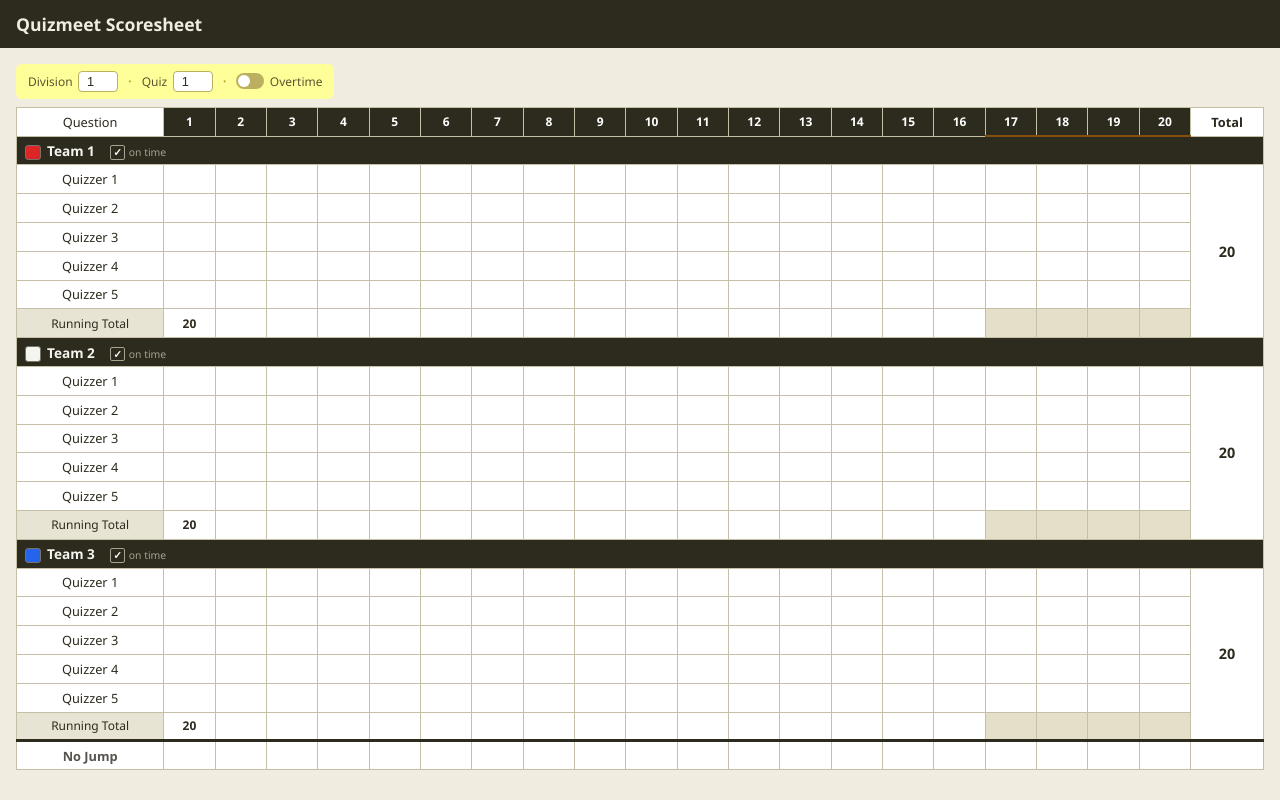
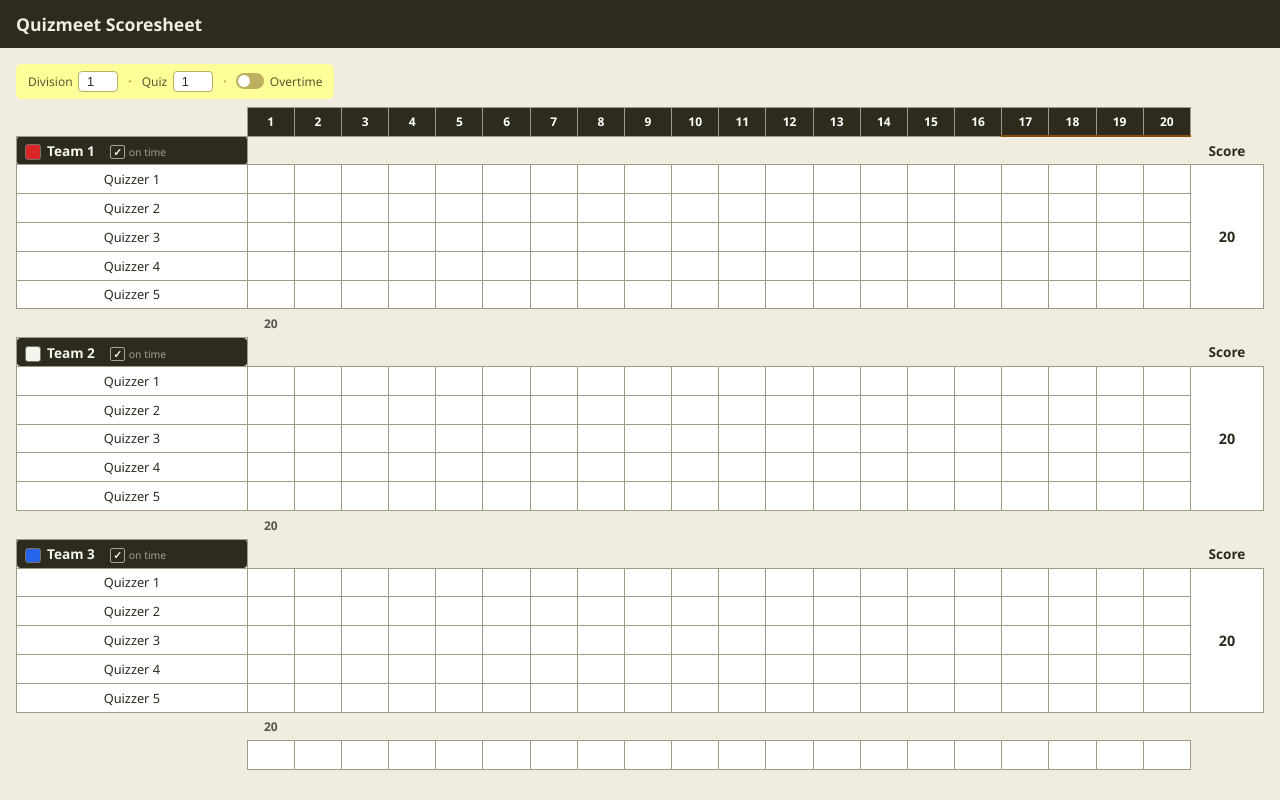
Before and after one commit to TommyAmberson/qzr-sheet, a Vue app: page / in a window 1280 px wide. Built offline with nearby package versions, Linux system fonts and the light colour scheme; the HTML template or start-up script is replaced by a standard one.

Commit message:
backgrounds

```diff
--- a/src/components/Scoresheet.vue
+++ b/src/components/Scoresheet.vue
@@ -315,7 +315,7 @@ function colGroupClass(colIdx: number): string {
       <!-- Question header row -->
       <thead>
         <tr>
-          <th class="col--name sticky-col">Question</th>
+          <th class="col--name sticky-col"></th>
           <th
             v-for="{ col, idx } in displayColumns"
             :key="col.key"
@@ -323,7 +323,7 @@ function colGroupClass(colIdx: number): string {
           >
             {{ col.label }}
           </th>
-          <th class="col--total">Total</th>
+          <th class="col--total col--total-header"></th>
         </tr>
       </thead>
 
@@ -331,10 +331,7 @@ function colGroupClass(colIdx: number): string {
         <template v-for="(team, ti) in teams" :key="team.id">
           <!-- Team header row -->
           <tr :class="['row--team-header', teamColors[ti]]">
-            <td
-              class="col--name sticky-col team-name"
-              :colspan="displayColumns.length + 2"
-            >
+            <td class="col--name sticky-col team-name">
               {{ team.name }}
               <span
                 class="on-time"
@@ -345,6 +342,12 @@ function colGroupClass(colIdx: number): string {
                 <span class="on-time-label">on time</span>
               </span>
             </td>
+            <td
+              v-for="{ col } in displayColumns"
+              :key="col.key"
+              class="team-header-spacer"
+            ></td>
+            <td class="col--name team-score-label">Score</td>
           </tr>
 
           <!-- Quizzer rows -->
@@ -368,11 +371,11 @@ function colGroupClass(colIdx: number): string {
             >
               {{ cellDisplay[cells[ti][qi][idx]] }}
             </td>
-            <!-- Team total spans all quizzer rows + running total row -->
+            <!-- Team total spans quizzer rows only -->
             <td
               v-if="qi === 0"
               :class="['col--total', 'team-total-value', { 'cell--invalid': teamHasErrors(ti) }]"
-              :rowspan="team.quizzers.length + 1"
+              :rowspan="team.quizzers.length"
             >
               {{ scoring[ti]?.total ?? 0 }}
             </td>
@@ -380,7 +383,7 @@ function colGroupClass(colIdx: number): string {
 
           <!-- Team running total row -->
           <tr class="row--team-total">
-            <td class="col--name sticky-col">Running Total</td>
+            <td class="col--name sticky-col"></td>
             <td
               v-for="{ col, idx } in displayColumns"
               :key="col.key"
@@ -388,7 +391,7 @@ function colGroupClass(colIdx: number): string {
             >
               {{ scoring[ti]?.runningTotals[idx] ?? '' }}
             </td>
-            <!-- total cell already covered by rowspan above -->
+            <td class="running-total-spacer"></td>
           </tr>
         </template>
       </tbody>
@@ -396,7 +399,7 @@ function colGroupClass(colIdx: number): string {
       <!-- No-jump row at bottom -->
       <tfoot>
         <tr class="row--no-jump">
-          <td class="col--name sticky-col">No Jump</td>
+          <td class="col--name sticky-col"></td>
           <td
             v-for="{ col, idx } in displayColumns"
             :key="col.key"
@@ -405,7 +408,7 @@ function colGroupClass(colIdx: number): string {
           >
             {{ noJumps[idx] ? '✗' : '' }}
           </td>
-          <td class="col--total"></td>
+          <td class="col--total no-jump-total"></td>
         </tr>
       </tfoot>
     </table>
@@ -554,7 +557,7 @@ function colGroupClass(colIdx: number): string {
 
 .scoresheet th,
 .scoresheet td {
-  border: 1px solid #c4bfa6;
+  border: 1px solid #a09a85;
   padding: 0.25rem 0.4rem;
   text-align: center;
   min-width: 2rem;
@@ -582,6 +585,10 @@ function colGroupClass(colIdx: number): string {
   font-weight: 600;
   background: #ddd8c4;
 }
+.col--total-header {
+  background: transparent !important;
+  border: none !important;
+}
 
 /* Column group shading */
 .col--ab {
@@ -590,6 +597,12 @@ function colGroupClass(colIdx: number): string {
 
 .col--overtime {
   background-color: #fdf2f811;
+}
+
+/* Question header row — empty name cell blends with background */
+thead .col--name {
+  background: transparent !important;
+  border: none !important;
 }
 
 /* Question header */
@@ -639,8 +652,24 @@ function colGroupClass(colIdx: number): string {
 
 /* Team header row */
 .row--team-header {
-  background: #2d2a1e;
+  background: transparent;
   color: #f5f5f0;
+}
+.team-header-spacer {
+  background: transparent !important;
+  border: none !important;
+}
+.team-score-label {
+  background: transparent !important;
+  color: #2d2a1e;
+  font-weight: 700;
+  font-size: 0.85rem;
+  text-align: center !important;
+  border: none !important;
+}
+.running-total-spacer {
+  background: transparent !important;
+  border: none !important;
 }
 .row--team-header .team-name {
   font-weight: 700;
@@ -649,6 +678,7 @@ function colGroupClass(colIdx: number): string {
   color: #f5f5f0;
   text-align: left;
   padding-left: 0.5rem;
+  border-radius: 4px;
 }
 .row--team-header .team-name::before {
   content: '';
@@ -677,19 +707,17 @@ function colGroupClass(colIdx: number): string {
 
 /* Team total row */
 .row--team-total {
-  background: #e8e4d4;
+  background: transparent;
   font-weight: 600;
   font-size: 0.75rem;
-  color: #2d2a1e;
+  color: #57534e;
+}
+.row--team-total td {
+  background: transparent !important;
+  border: none !important;
 }
 .row--team-total .sticky-col {
-  background: #e8e4d4;
-}
-.row--team-total .cell--total.col--ab {
-  background: #e4dfc8;
-}
-.row--team-total .cell--total.col--overtime {
-  background: #e4dfc8;
+  background: transparent;
 }
 .team-total-value {
   font-size: 0.9rem;
@@ -730,11 +758,15 @@ function colGroupClass(colIdx: number): string {
 
 /* No-jump row */
 .row--no-jump {
-  border-top: 3px solid #2d2a1e;
+  border-top: none;
 }
 .row--no-jump .sticky-col {
-  font-weight: 600;
-  color: #57534e;
+  background: transparent !important;
+  border: none !important;
+}
+.no-jump-total {
+  background: transparent !important;
+  border: none !important;
 }
 .cell--no-jump {
   cursor: pointer;
```
